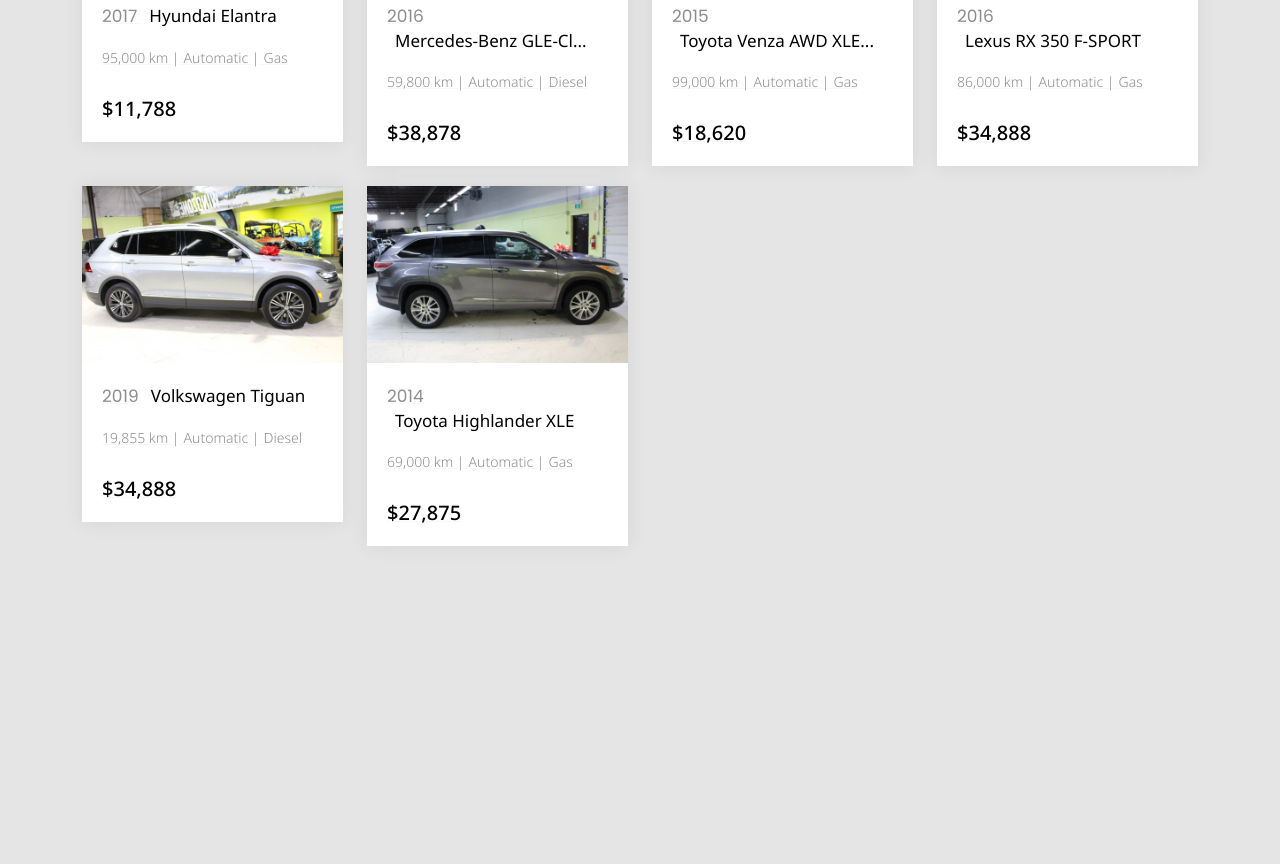
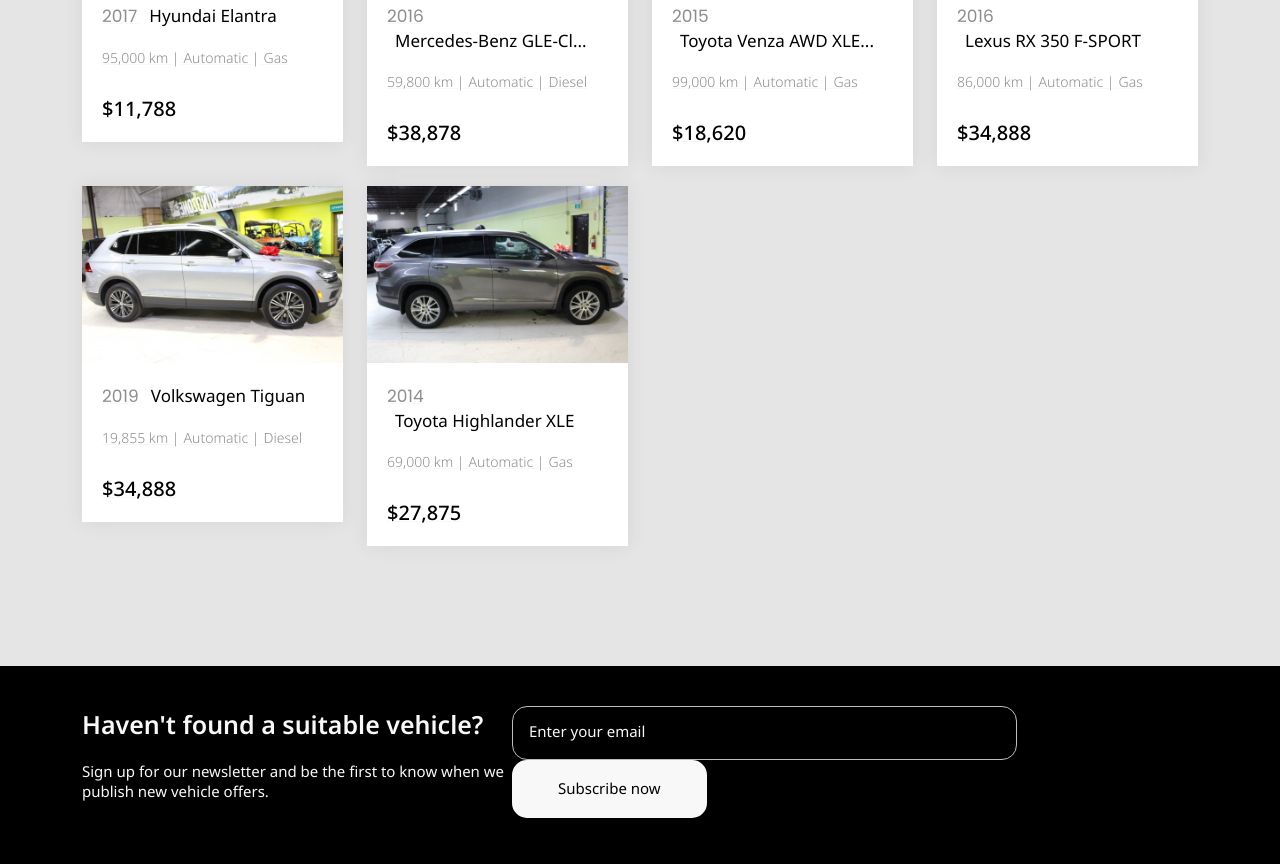
Before and after one commit to Fraktalin/WestSolutions, a plain HTML site: page index.html in a window 1280 px wide. Shown: the part 2730-3594 px from the top of the page. Before the commit the page ends 3396 px from the top, so only its background shows below. Drawn offline with nearby package versions, Linux system fonts and the light colour scheme.

Commit message:
added subscribe block

```diff
--- a/index.html
+++ b/index.html
@@ -209,6 +209,29 @@
         </div>
       </div>
     </section>
+    <section class="qa-section">
+      <div class="subscribe-block">
+        <div class="container">
+          <div class="subscribe-block-wrap">
+            <div class="text-block">
+              <h4 class="subscribe-title">Haven't found a suitable vehicle?</h4>
+              <p class="subscribe-text">
+                Sign up for our newsletter and be the first to know when we
+                publish new vehicle offers.
+              </p>
+            </div>
+            <form action="" class="subscribe-form">
+              <input
+                class="qa-input"
+                type="text"
+                placeholder="Enter your email"
+              />
+              <button class="second-button">Subscribe now</button>
+            </form>
+          </div>
+        </div>
+      </div>
+    </section>
     <script
       src="https://cdn.jsdelivr.net/npm/bootstrap@5.1.3/dist/js/bootstrap.bundle.min.js"
       integrity="sha384-ka7Sk0Gln4gmtz2MlQnikT1wXgYsOg+OMhuP+IlRH9sENBO0LRn5q+8nbTov4+1p"
--- a/resources/styles/_buttons.scss
+++ b/resources/styles/_buttons.scss
@@ -19,11 +19,13 @@
   }
 }
 .second-button {
-  font-weight: 400;
-  font-size: 15px;
   border: 2px solid $color-primary-200;
   background: $color-primary-200;
   color: $color-primary-100;
+  padding: 16px 44px 18px 44px;
+  font-weight: 400;
+  font-size: 15px;
+  line-height: 20px;
   &:hover {
     background: transparent;
     color: $color-primary-200;
--- a/resources/styles/_form-items.scss
+++ b/resources/styles/_form-items.scss
@@ -62,3 +62,18 @@
 .sort-dropdown-item:first-of-type {
   padding-top: 0;
 }
+.qa-input {
+  width: 505px;
+  height: 54px;
+  border: 1px solid $color-secondary-300;
+  border-radius: $radius;
+  background: none;
+  margin-right: 20px;
+  padding: 16px 22px 20px 16px;
+  &::placeholder {
+    font-weight: 400;
+    font-size: 15px;
+    line-height: 20px;
+    color: $color-primary-200;
+  }
+}
--- /dev/null
+++ b/resources/styles/_qa-section.scss
@@ -0,0 +1,24 @@
+.subscribe-block {
+  background: $color-primary-100;
+  padding: 40px 0 46px 0;
+}
+.subscribe-title {
+  font-weight: 600;
+  font-size: 25px;
+  line-height: 34px;
+  margin: 0;
+  color: $color-primary-200;
+}
+.subscribe-text {
+  font-weight: 400;
+  font-size: 15px;
+  line-height: 20px;
+  color: $color-primary-200;
+  width: 430px;
+  padding-top: 20px;
+}
+.subscribe-block-wrap {
+  display: flex;
+  align-items: center;
+  justify-content: space-between;
+}
--- a/resources/styles/main.scss
+++ b/resources/styles/main.scss
@@ -6,3 +6,4 @@
 @import "./custom_reset";
 @import "./form-items";
 @import "./offer-section";
+@import "./qa-section";
```
Also changed, not shown: resources/styles/main.css, 1 other file.
